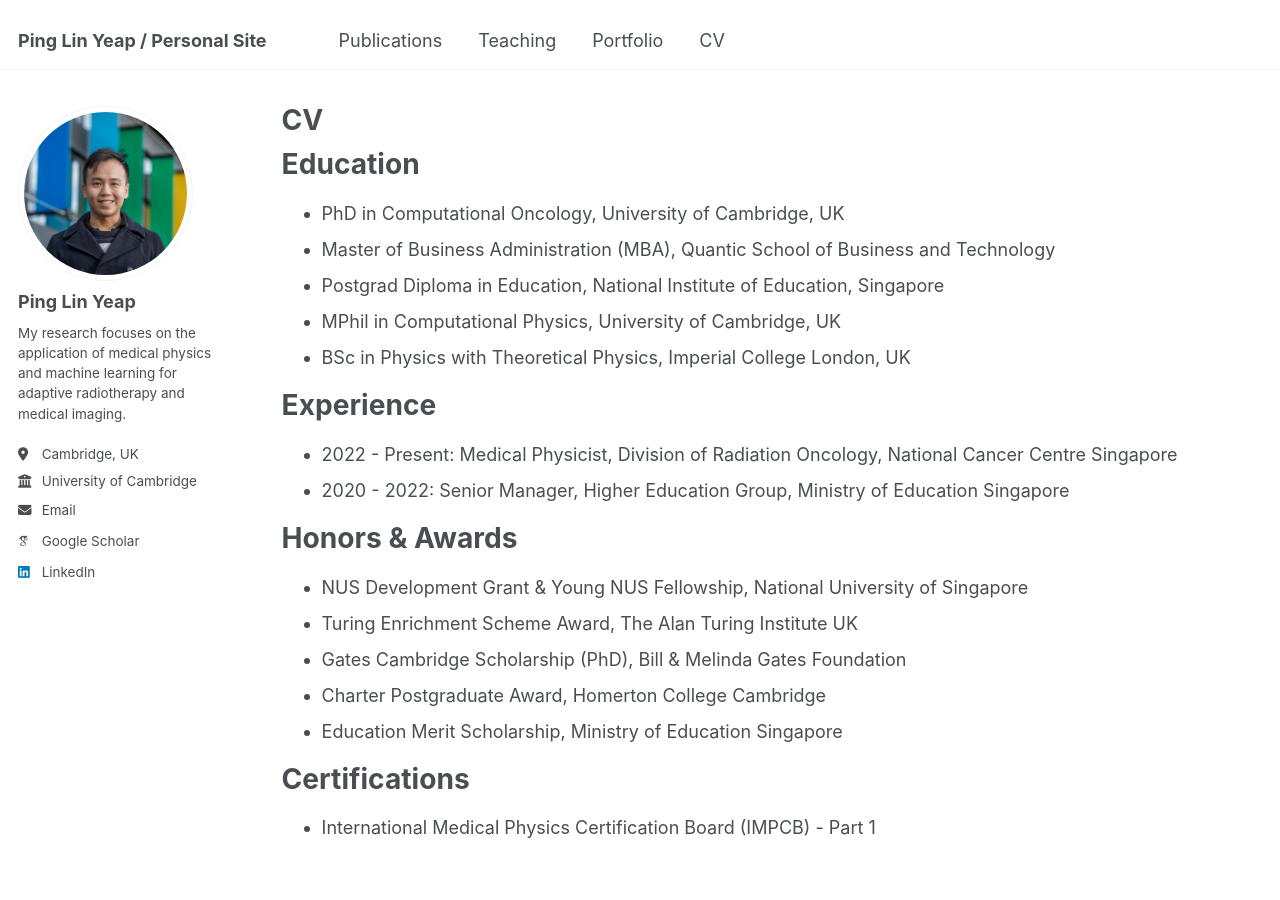
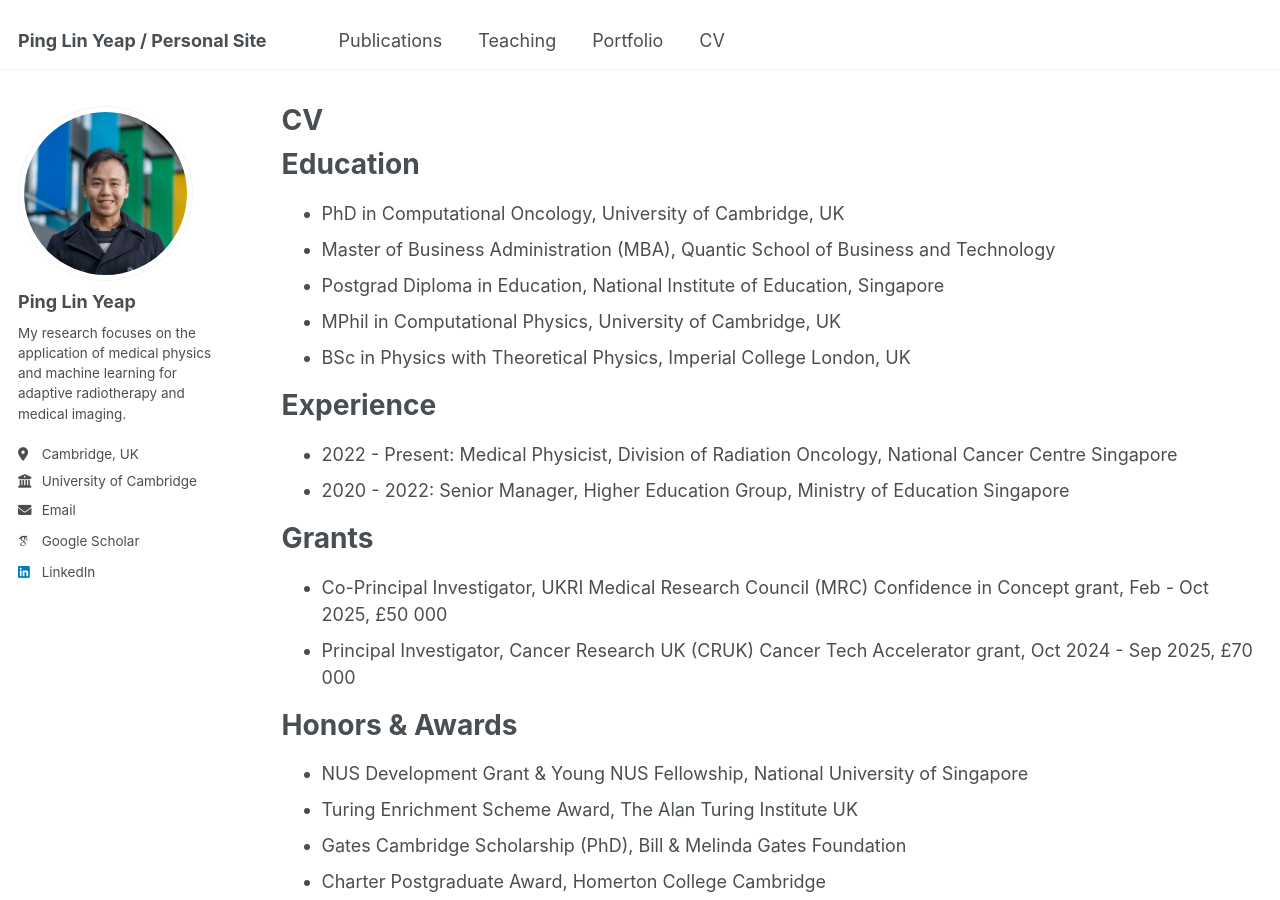
Before and after one commit to yeappl/yeappl.github.io, a Jekyll site: the page built from _pages/cv.md, in a window 1280 px wide and 900 px high. Built offline with Jekyll 4.4.1, drawn with Linux system fonts in a browser that asks for light colours; some web fonts are replaced; a file with an impossible date is left out.

Commit message:
Update cv.md

```diff
--- a/_pages/cv.md
+++ b/_pages/cv.md
@@ -22,6 +22,11 @@ Experience
 * 2022 - Present: Medical Physicist, Division of Radiation Oncology, National Cancer Centre Singapore
 * 2020 - 2022: Senior Manager, Higher Education Group, Ministry of Education Singapore
 
+Grants
+======
+* Co-Principal Investigator, UKRI Medical Research Council (MRC) Confidence in Concept grant, Feb - Oct 2025, £50 000
+* Principal Investigator, Cancer Research UK (CRUK) Cancer Tech Accelerator grant, Oct 2024 - Sep 2025, £70 000
+
 Honors & Awards
 ======
 * NUS Development Grant &  Young NUS Fellowship, National University of Singapore
```
